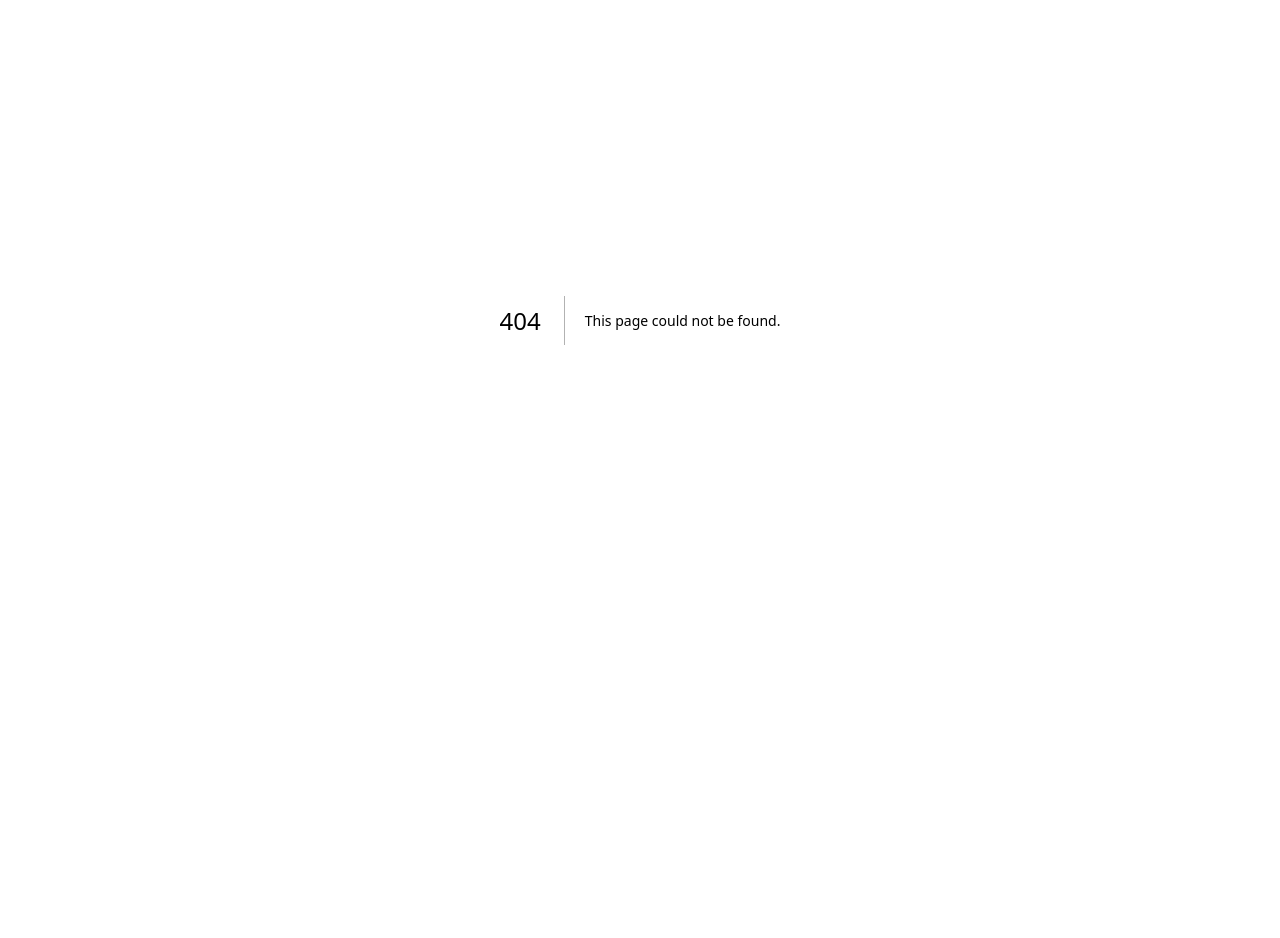
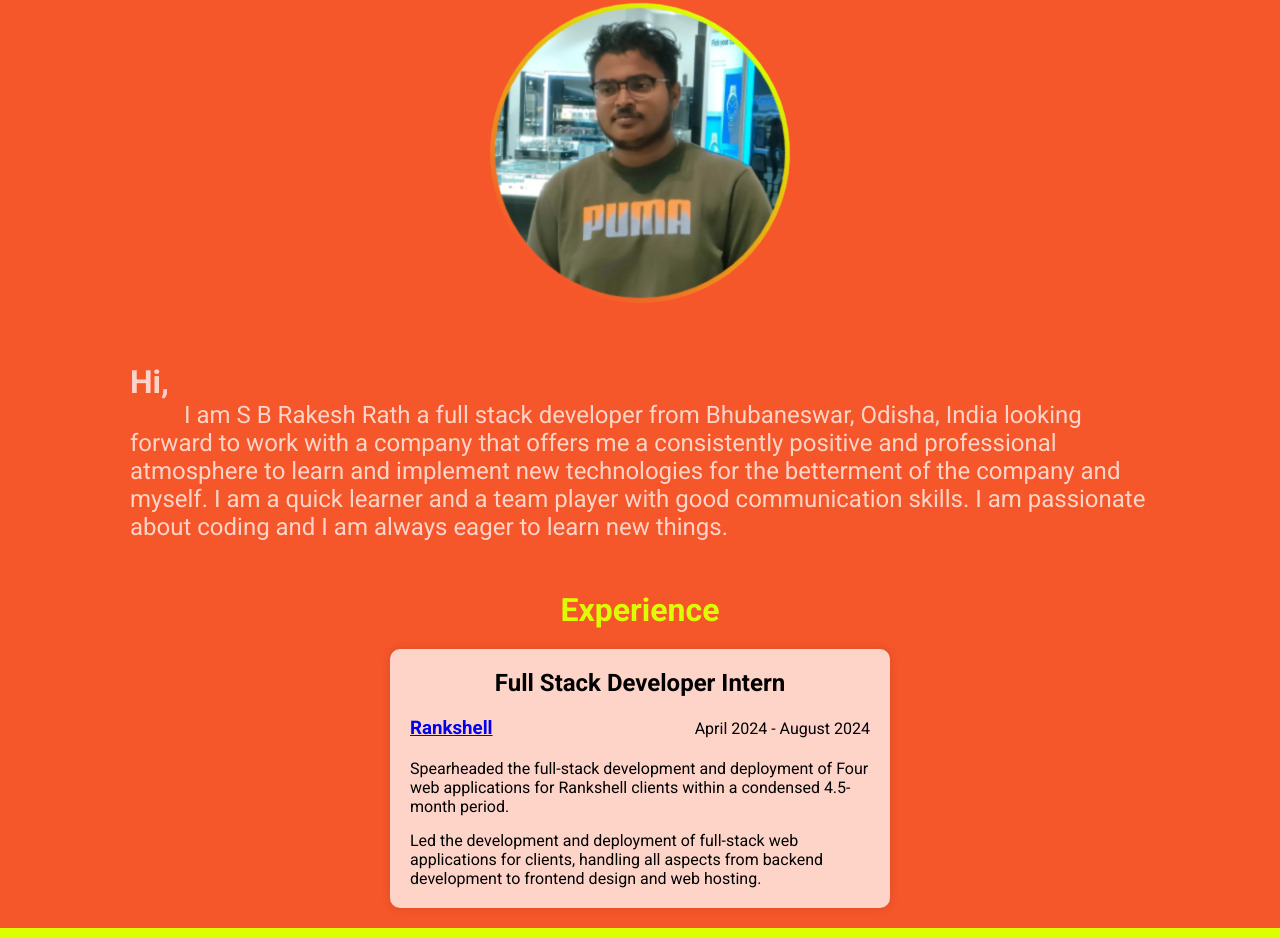
Before and after one commit to SBRakeshRath/portfolio-frontend, a Next.js app: page /about in a window 1280 px wide. Before the commit this address had no page. Shown: the part 80-1018 px from the top of the page. Before the commit the page ends 800 px from the top, so only its background shows below. Built offline with nearby package versions, Linux system fonts and the light colour scheme.

Commit message:
added about page

```diff
--- /dev/null
+++ b/src/app/about/aboutPage.scss
@@ -0,0 +1,117 @@
+.aboutPage {
+  //   background: linear-gradient(#f5562a, #dbff00);
+  min-height: 100vh;
+  background-color: #f5562a;
+  .aboutMeSection {
+    display: flex;
+    flex-direction: column;
+    row-gap: 30px;
+    align-items: center;
+    justify-content: center;
+
+    .image {
+      border-radius: 50%;
+      overflow: hidden;
+      position: relative;
+      width: 300px;
+      height: 300px;
+      background: linear-gradient(#f5562a, #dbff00);
+      transform-origin: center;
+
+      $animationDuration: 1s;
+      animation: rotateClockWise $animationDuration linear infinite;
+
+      .imageWrapper {
+        width: 290px;
+        height: 290px;
+        border-radius: 50%;
+        overflow: hidden;
+        position: absolute;
+        top: 50%;
+        left: 50%;
+        transform: translate(-50%, -50%);
+        z-index: 9;
+        transform-origin: center;
+
+        animation: rotateAntiClockwise $animationDuration linear infinite;
+        img {
+          width: 100%;
+          height: 100%;
+          object-fit: cover;
+        }
+      }
+    }
+    .text {
+      padding: 30px;
+      color: #ffd4c8;
+      max-width: 1080px;
+      p {
+        font-size: 1.5rem;
+        // text-align: center;
+      }
+    }
+  }
+
+  @keyframes rotateClockWise {
+    0% {
+      transform: rotate(0deg);
+    }
+    100% {
+      transform: rotate(360deg);
+    }
+  }
+  @keyframes rotateAntiClockwise {
+    0% {
+      transform: translate(-50%, -50%) rotate(0deg);
+    }
+    100% {
+      transform: translate(-50%, -50%) rotate(-360deg);
+    }
+  }
+
+  .myExperience {
+    display: flex;
+    flex-direction: column;
+    row-gap: 20px;
+    padding: 20px;
+    h1{
+        text-align: center;
+        color: #dbff00;
+    }
+    .experience {
+      .experienceCard {
+        background-color: #ffd4c8;
+        padding: 20px;
+        border-radius: 10px;
+        box-shadow: 0 0 10px 0 rgba(0, 0, 0, 0.1);
+        width: 100%;
+        max-width: 500px;
+        margin: auto;
+        .row{
+            display: flex;
+            justify-content: space-between;
+            align-items: center;
+            padding: 20px 0px;
+        }
+        h2 {
+          font-size: 1.5rem;
+          font-weight: bold;
+          text-align: center;
+        }
+        ul {
+          font-size: 1rem;
+          display: flex;
+          flex-direction: column;
+          row-gap: 15px;
+          li{
+            list-style: none;
+          }
+        }
+      }
+    }
+  }
+  footer{
+    background-color: #dbff00;
+    color: #000;
+  }
+}
--- /dev/null
+++ b/src/app/about/page.tsx
@@ -0,0 +1,60 @@
+import "./aboutPage.scss";
+import NavBar from "../_components/nav/nav";
+import aboutPageProfilePhoto from "./aboutPageAsset/aboutPageProfilePhoto.png";
+import Image from "next/image";
+import FooterComponent from "../_components/footer/footer";
+
+export default function About() {
+  return (
+    <div className="aboutPage">
+      <NavBar />
+      <div className="aboutMeSection">
+        <div className="image">
+          <div className="imageWrapper">
+            <Image src={aboutPageProfilePhoto} alt="profile photo" fill />
+          </div>
+        </div>
+        <div className="text">
+          <h1>Hi,</h1>
+          <p>
+            &emsp; &emsp;I am S B Rakesh Rath a full stack developer from
+            Bhubaneswar, Odisha, India looking forward to work with a company
+            that offers me a consistently positive and professional atmosphere
+            to learn and implement new technologies for the betterment of the
+            company and myself. I am a quick learner and a team player with good
+            communication skills. I am passionate about coding and I am always
+            eager to learn new things.
+          </p>
+        </div>
+      </div>
+      <div className="myExperience">
+        <h1>Experience</h1>
+        <div className="experience">
+          <div className="experienceCard">
+            <h2>Full Stack Developer Intern</h2>
+            <div className="row">
+              <a href="https://therankshell.com/">
+                <h3>Rankshell</h3>
+              </a>
+              <p>April 2024 - August 2024</p>
+            </div>
+
+            <ul>
+              <li>
+                Spearheaded the full-stack development and deployment of Four
+                web applications for Rankshell clients within a condensed
+                4.5-month period.
+              </li>
+              <li>
+                Led the development and deployment of full-stack web
+                applications for clients, handling all aspects from backend
+                development to frontend design and web hosting.
+              </li>
+            </ul>
+          </div>
+        </div>
+      </div>
+      <FooterComponent />
+    </div>
+  );
+}
```
Also changed, not shown: src/app/about/aboutPageAsset/aboutPageProfilePhoto.png (added).
